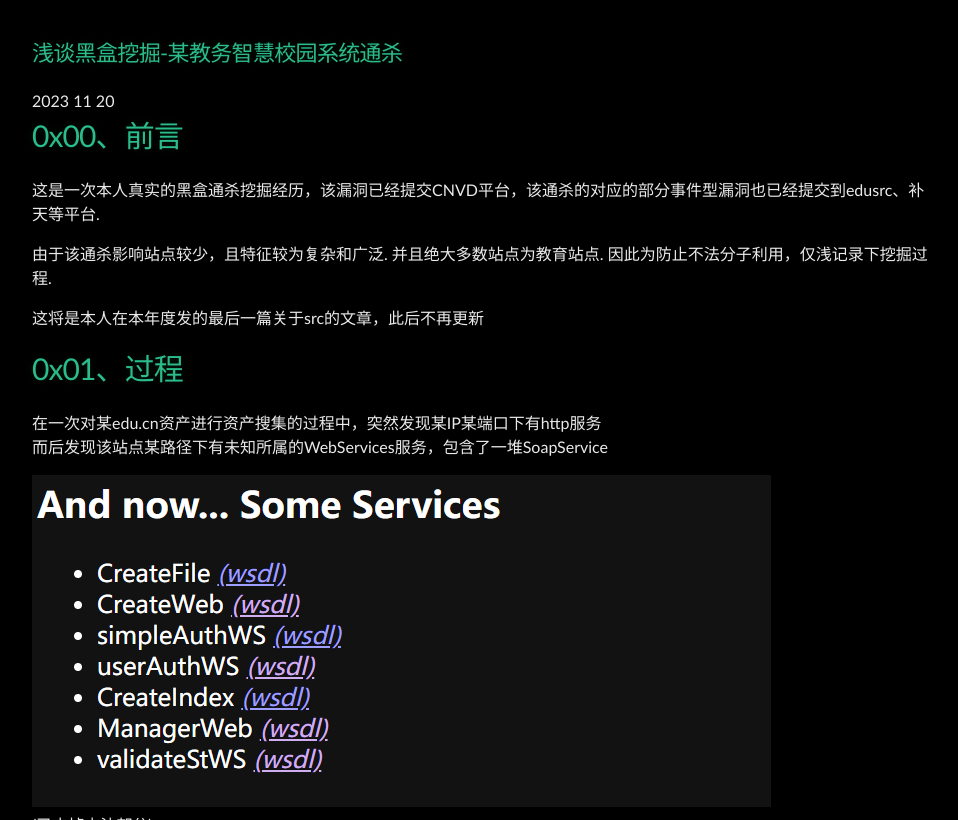
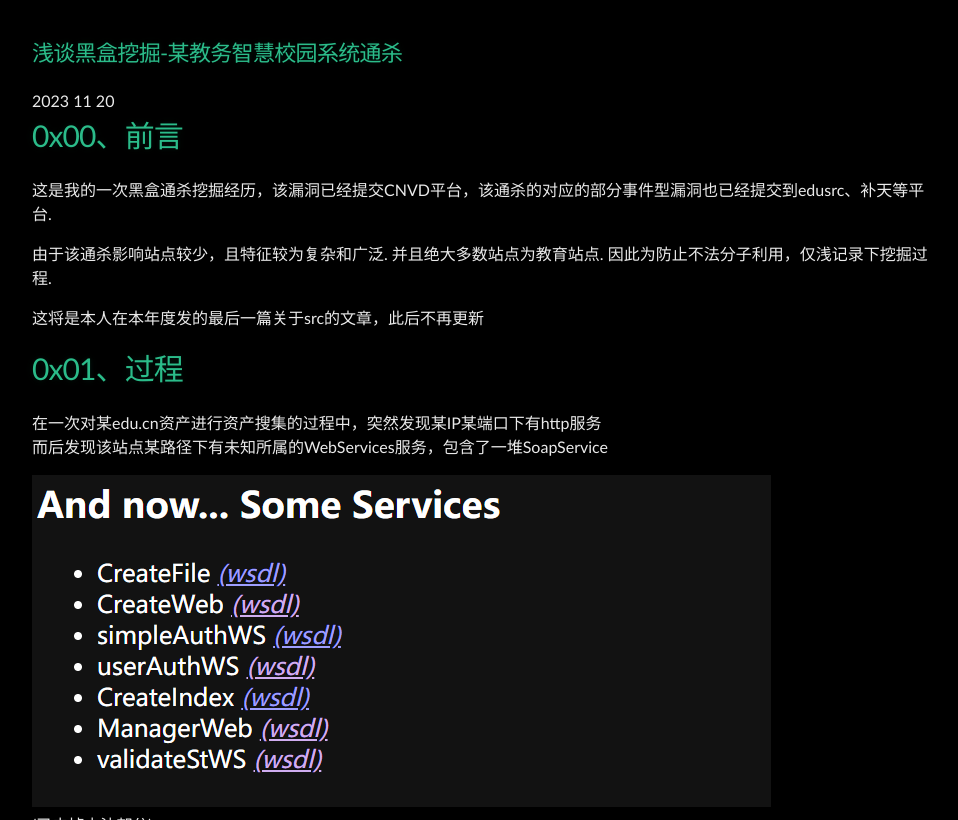
Before and after one commit to Leeyangee/leeyangee.github.io, a Jekyll site: the page built from _posts/2023-11-20-浅谈黑盒挖掘-某教务智慧校园系统通杀.md, in a window 1280 px wide and 900 px high, scrolled down 361 px, cut to the strip 80-900 px from the top of the window. Shown: the whole strip, without its empty margins (160-1118 px from the left). Built offline with Jekyll 4.4.1, drawn with Linux system fonts in a browser that asks for light colours.

Commit message:
Update 2023-11-20-浅谈黑盒挖掘-某教务智慧校园系统通杀.md

```diff
--- a/_posts/2023-11-20-浅谈黑盒挖掘-某教务智慧校园系统通杀.md
+++ b/_posts/2023-11-20-浅谈黑盒挖掘-某教务智慧校园系统通杀.md
@@ -5,7 +5,7 @@ published: true
 
 # [](#header-1)0x00、前言
 
-这是一次本人真实的黑盒通杀挖掘经历，该漏洞已经提交CNVD平台，该通杀的对应的部分事件型漏洞也已经提交到edusrc、补天等平台.
+这是我的一次黑盒通杀挖掘经历，该漏洞已经提交CNVD平台，该通杀的对应的部分事件型漏洞也已经提交到edusrc、补天等平台.
 
 由于该通杀影响站点较少，且特征较为复杂和广泛. 并且绝大多数站点为教育站点. 因此为防止不法分子利用，仅浅记录下挖掘过程.
 
```
